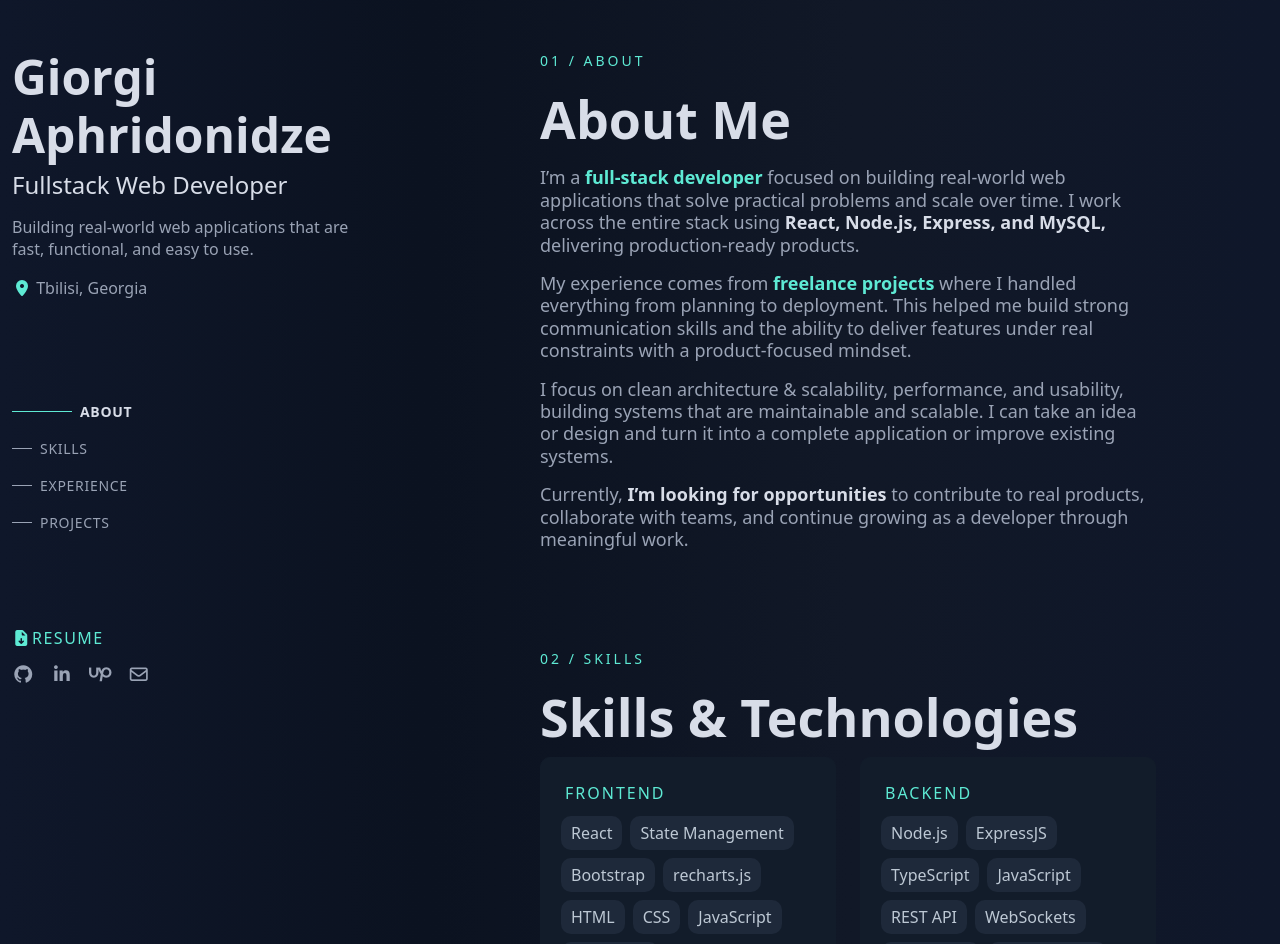
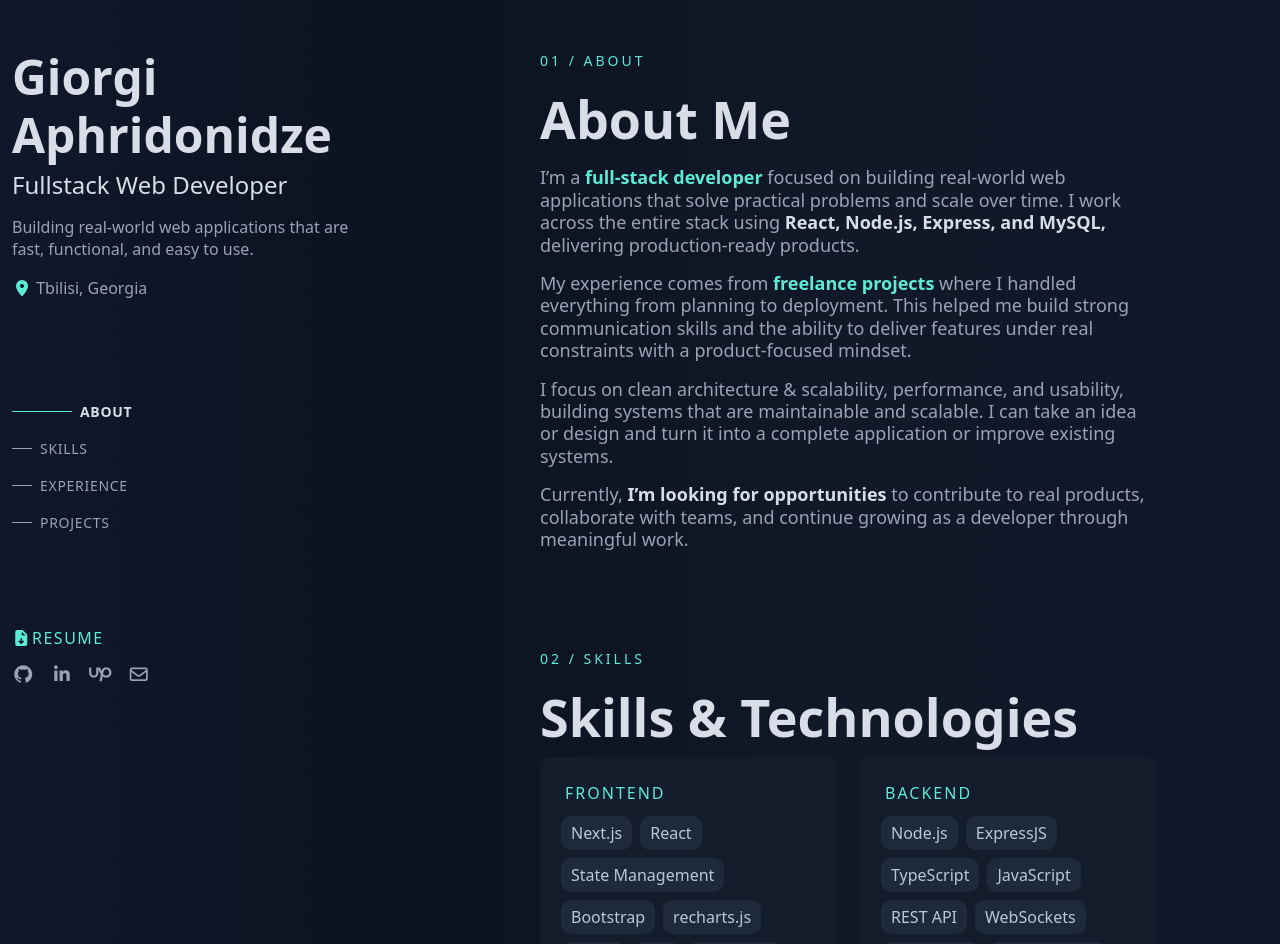
Before and after one commit to Apridonidze/portfolio-app, a React (Vite) app: page / in a window 1280 px wide. Shown: the top 944 px of the page. Built offline with nearby package versions, Linux system fonts and the light colour scheme; no server answers.

Commit message:
mod ; Modified skills section

```diff
--- a/src/container/Skills.jsx
+++ b/src/container/Skills.jsx
@@ -16,6 +16,7 @@ export default function Skills({ setActiveSection }){
         {
             title: 'Frontend',
             skills: [
+            'Next.js',
             'React',
             'State Management',
             'Bootstrap',
```
